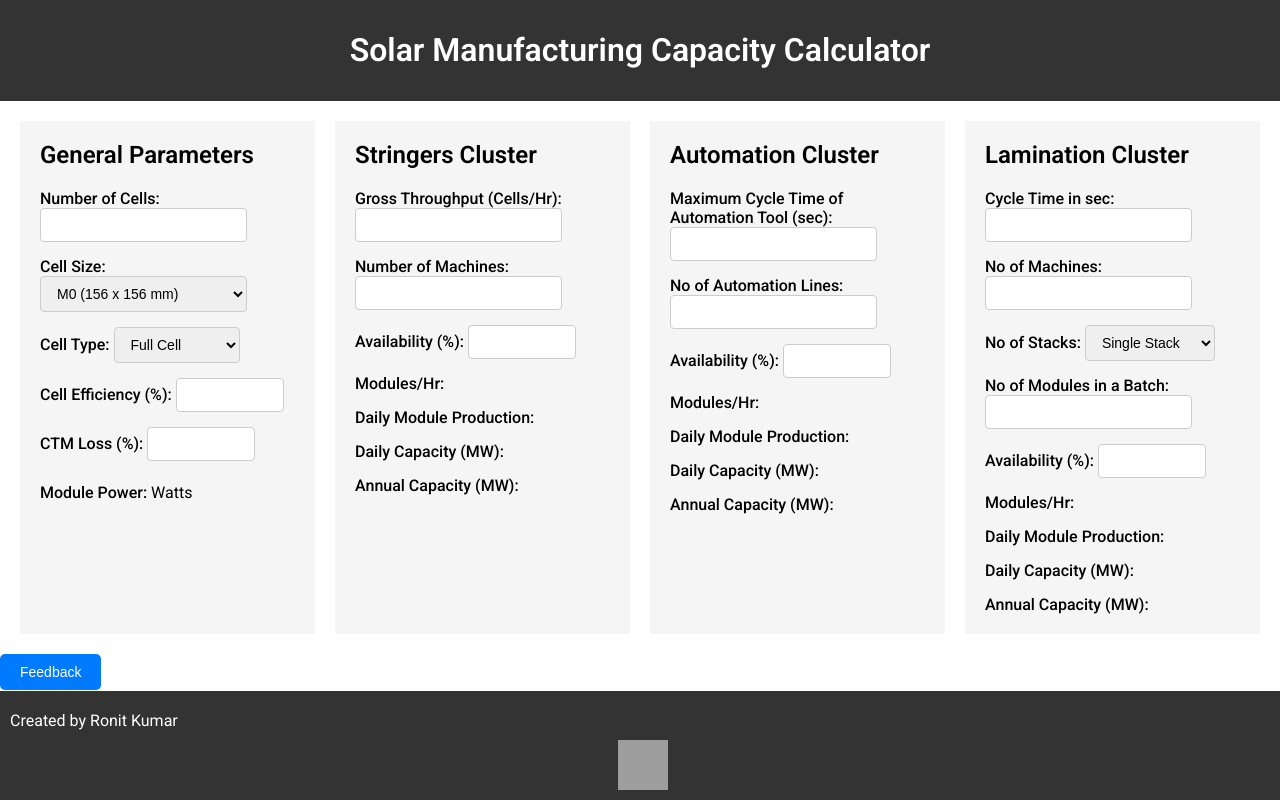
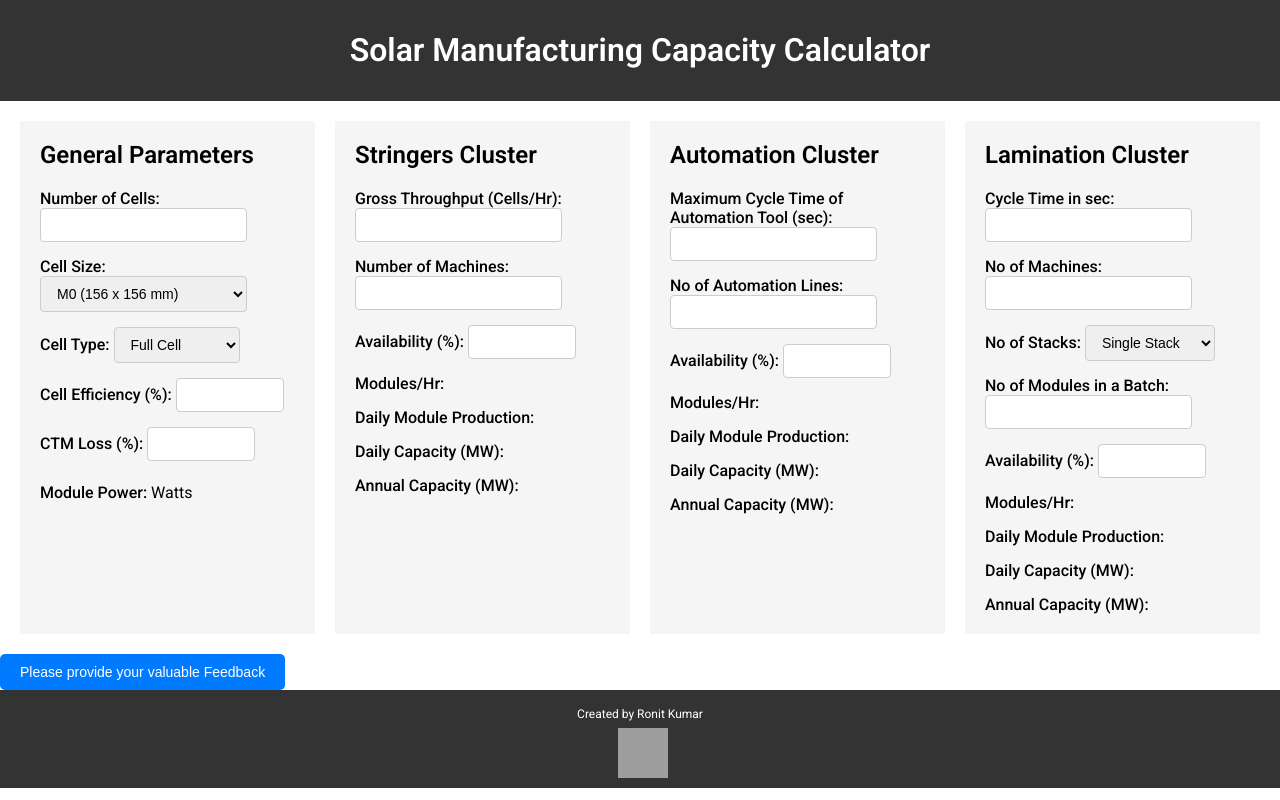
Before and after one commit to ronitverma1995/test, a plain HTML site: page index.html in a window 1280 px wide. Drawn offline with Linux system fonts and the light colour scheme; grey boxes are pictures that could not be loaded.

Commit message:
Update index.html

```diff
--- a/index.html
+++ b/index.html
@@ -99,10 +99,20 @@
     padding: 10px 0;
     background-color: #333;
     color: white;
-            position: fixed;
-            bottom: 0;
-            left: 0;
-            width: 100%;
+}
+
+.footer-content {
+    display: flex;
+    align-items: center;
+    justify-content: center;
+    padding: 5px 0;
+}
+
+.footer-content p {
+    margin: 0;
+    padding: 3px 0;
+    font-size: 12px;
+    line-height: 1;
 }
 
 .linkedin-logo {
@@ -141,17 +151,6 @@
     font-weight: bold;
     cursor: pointer;
 }
-        .footer-content {
-    display: flex;
-    align-items: center;
-    justify-content: space-between;
-}
-
-.footer-content p {
-    margin: 0;
-    padding: 10px;
-    width: auto;
-}
 
 #feedbackBtn {
     padding: 10px 20px;
@@ -166,7 +165,6 @@
 #feedbackBtn:hover {
     background-color: #0056b3;
 }
-
     </style>
 </head>
 <body>
@@ -257,7 +255,6 @@
 
         <div class="partition">
             <h2>Automation Cluster</h2>
-            <!-- Input fields for Automation Cluster -->
             <div class="input-container">
                 <label for="max-cycle-time">Maximum Cycle Time of Automation Tool (sec):</label>
                 <input type="number" id="max-cycle-time" min="1" required>
@@ -298,7 +295,6 @@
 
         <div class="partition">
             <h2>Lamination Cluster</h2>
-            <!-- Input fields for Lamination Cluster -->
             <div class="input-container">
                 <label for="lamination-cycle-time">Cycle Time in sec:</label>
                 <input type="number" id="lamination-cycle-time" min="1" required>
@@ -348,50 +344,38 @@
             </div>
         </div>
     </div>
-    <footer>
-        <div class="footer-content">
-            <p>Created by Ronit Kumar</p>
-            <a href="https://www.linkedin.com/in/ronit-kumar/">
-                <img src="linkedin-logo.png" alt="LinkedIn" class="linkedin-logo">
-            </a>
         </div>
-        <button id="feedbackBtn">Feedback</button>
+
     </footer>
-    <button id="feedbackBtn">Feedback</button>
+    <button id="feedbackBtn">Please provide your valuable Feedback</button>
     <div id="feedbackModal" class="modal">
         <div class="modal-content">
             <span class="close">&times;</span>
             <form action="https://formspree.io/f/xwkgydad" method="POST">
-                <label for="email">Your Email:</label>
-                <input type="email" id="email" name="email" required>
-                <label for="message">Your Message:</label>
+                <label for="name">Your Name:</label>
+                <input type="text" id="name" name="name" required>
+                <label for="message">Your Feedback:</label>
                 <textarea id="message" name="message" required></textarea>
+                <!-- your other form fields go here -->
                 <button type="submit">Send</button>
               </form>
+
         </div>
     </div>
     <script>
             // Get the modal
             var modal = document.getElementById('feedbackModal');
 
-// Get the button that opens the modal
 var btn = document.getElementById("feedbackBtn");
-
-// Get the <span> element that closes the modal
 var span = document.getElementsByClassName("close")[0];
-
-// When the user clicks the button, open the modal
 btn.onclick = function() {
     modal.style.display = "block";
 }
-
-// When the user clicks on <span> (x), close the modal
 span.onclick = function() {
     modal.style.display = "none";
 }
 
-// When the user clicks anywhere outside of the modal, close it
-window.onclick = function(event) {
+.onclick = function(event) {
     if (event.target == modal) {
         modal.style.display = "none";
     }
```
Lines whose indentation alone changed are shown as unchanged.
